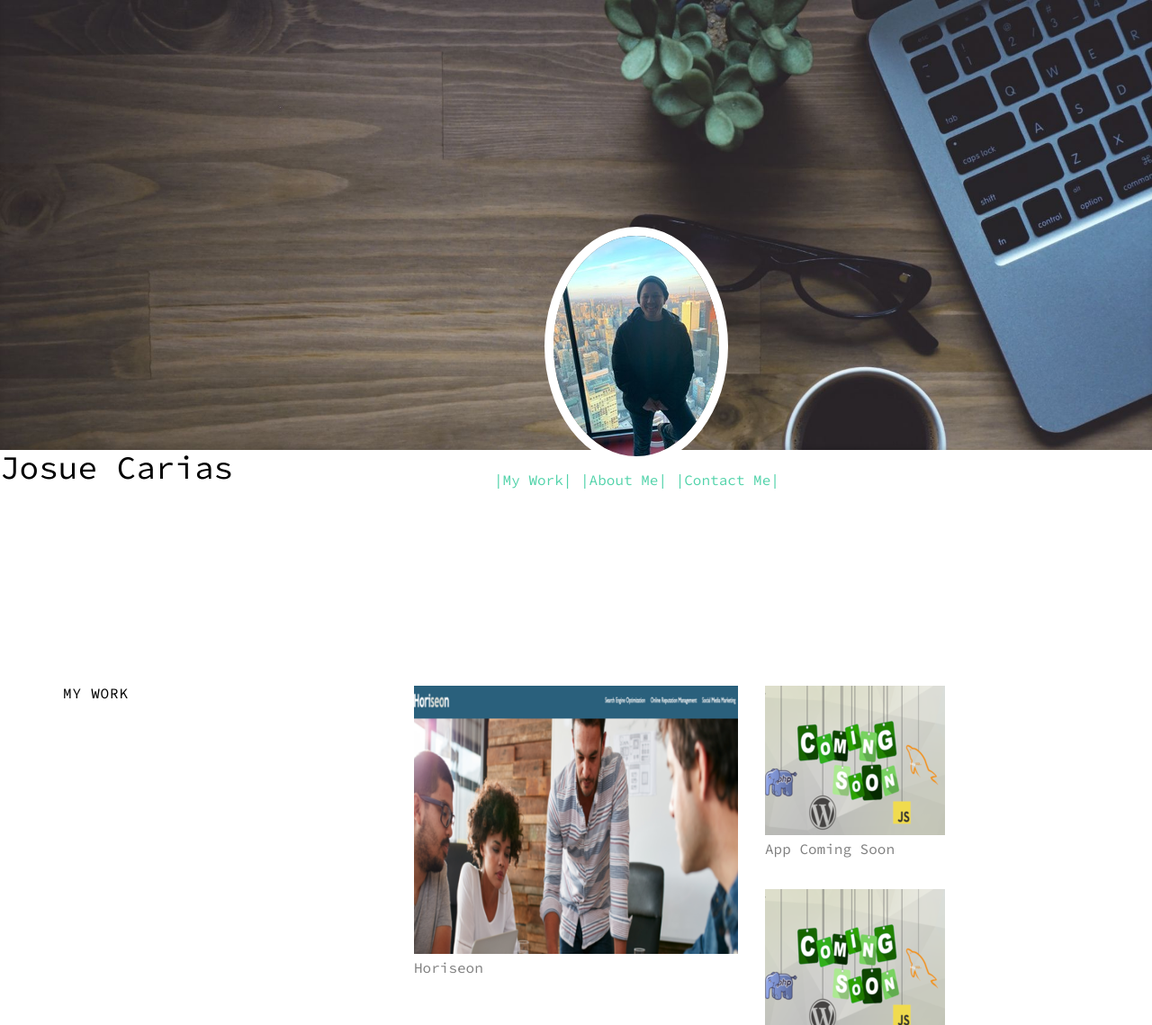
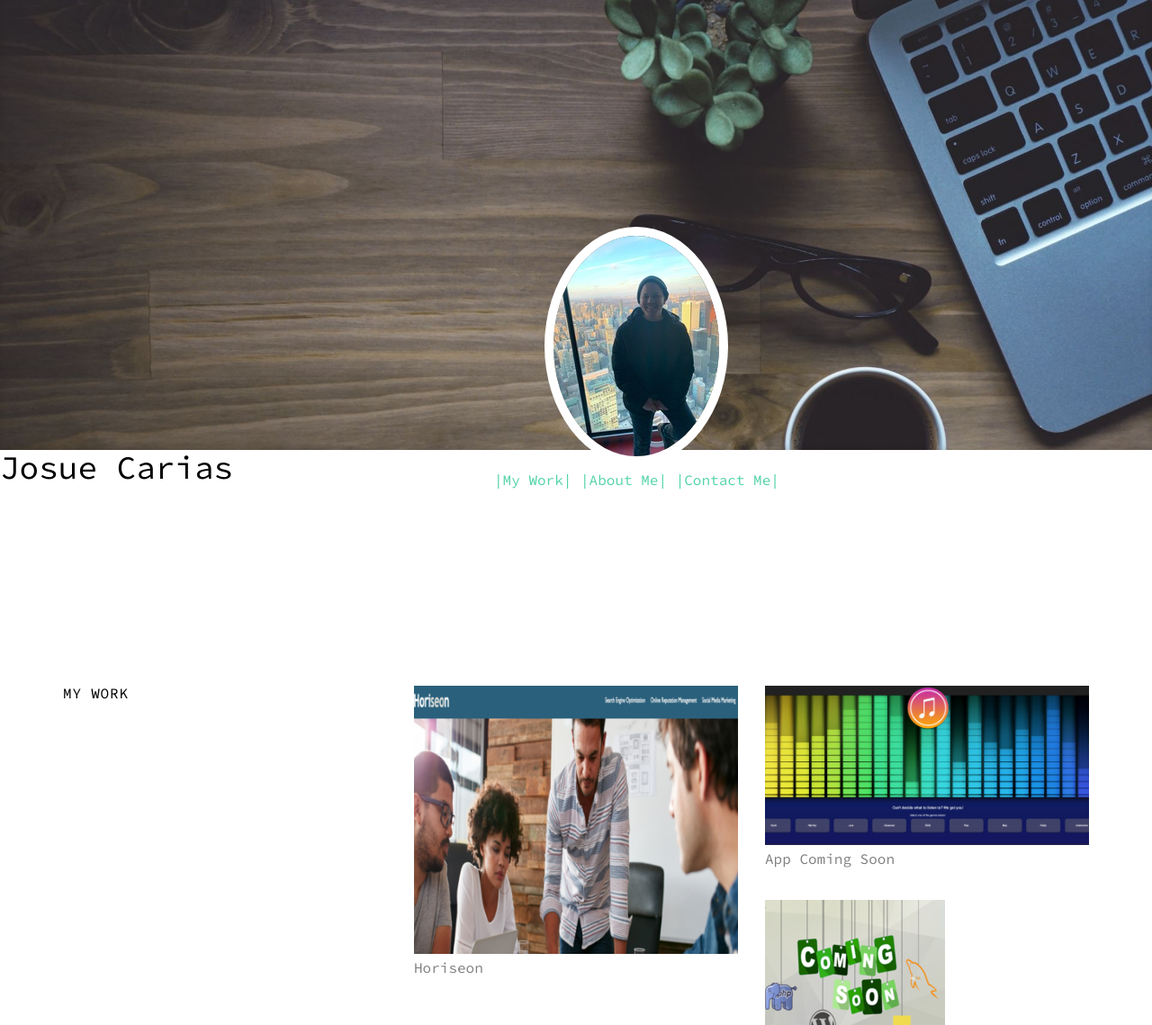
Before and after one commit to cariasj/Portfolio, a plain HTML site: page index.html in a window 1280 px wide. Shown: the top 1139 px of the page at 90% size. Drawn offline with nearby package versions, Linux system fonts and the light colour scheme; no server answers.

Commit message:
Update index.html

```diff
--- a/index.html
+++ b/index.html
@@ -36,7 +36,7 @@
 									<a href="https://cariasj.github.io/Challenge1-Refactor/" class="image-popup"><img src="images/horiseon.png" alt="First project named Horiseon" class="img-responsive"></a> Horiseon
 								</section>
 								<section class="col-md-6 col-sm-6 col-xs-6 work animate-box">
-									<a href="https://cariasj.github.io/project-1-team-8/" class="image-popup"><img src="images/coming2.png" alt="images/groupproject.png" class="img-responsive"></a> App Coming Soon
+									<a href="https://cariasj.github.io/project-1-team-8/" class="image-popup"><img src="images/groupproject.png" alt="images/groupproject.png" class="img-responsive"></a> App Coming Soon
 								</section>
 								<section class="col-md-6 col-sm-6 col-xs-6 work animate-box">
 									<a href="images/img_3.jpg" class="image-popup"><img src="images/coming2.png" alt="Coming soon placeholder" class="img-responsive"></a> App Coming Soon
```
